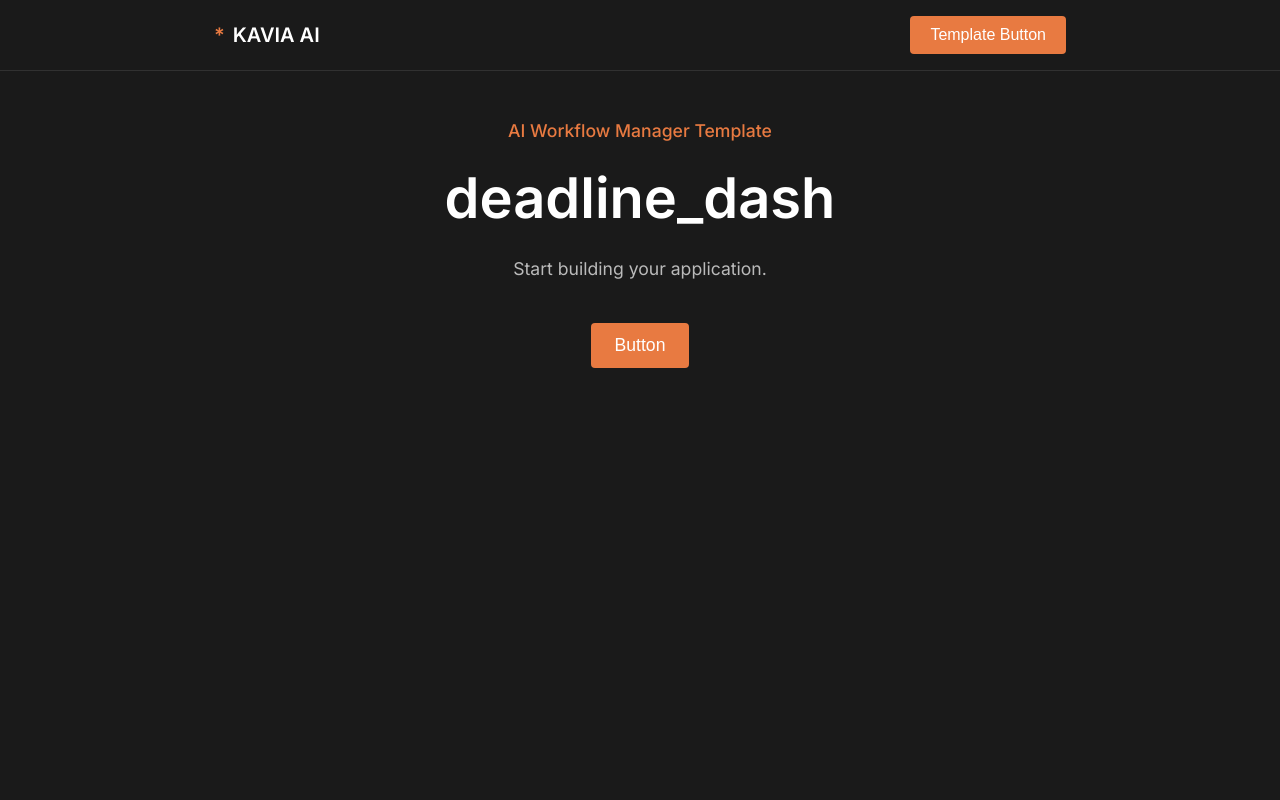
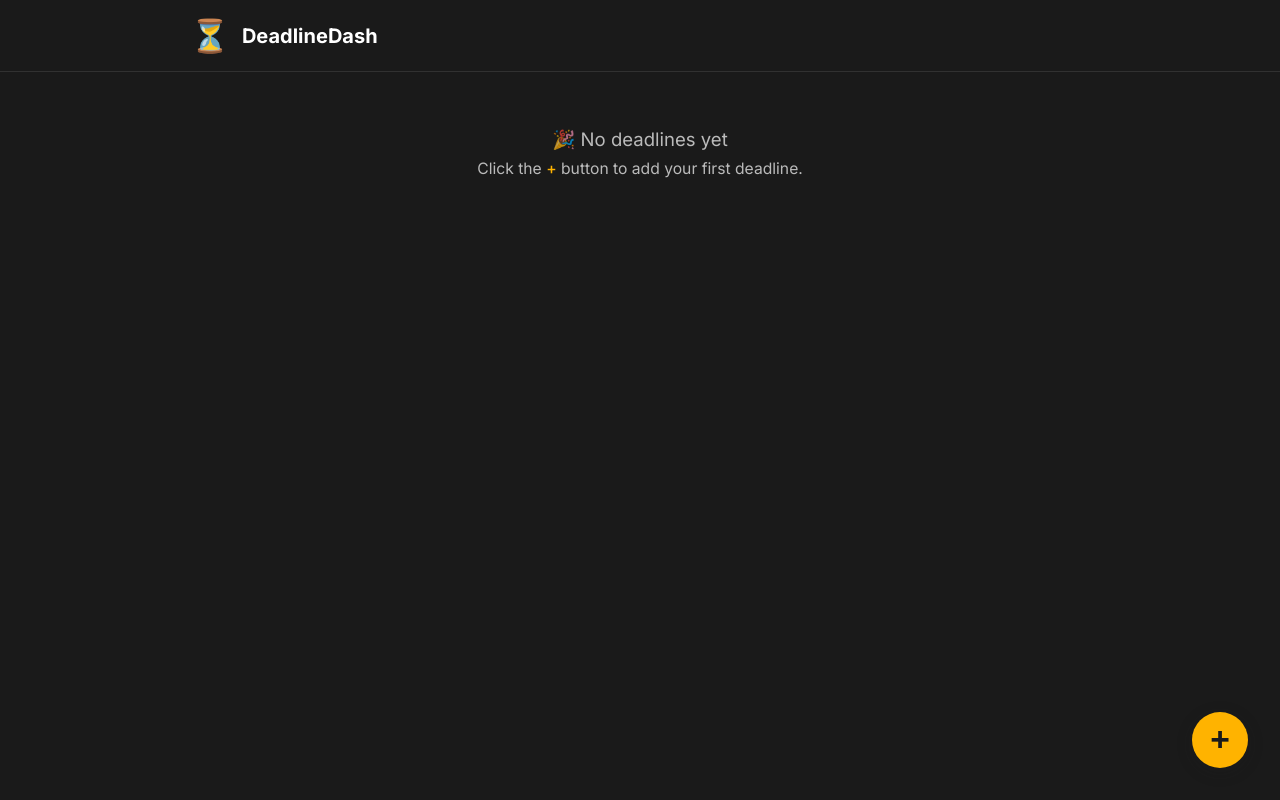
Before and after one commit to Workflow-Manager-admin/deadlinedash-27288-d5ff4310, a React (Create React App) app in the folder deadline_dash/: page / in a window 1280 px wide. Built offline with nearby package versions, Linux system fonts and the light colour scheme; the HTML template or start-up script is replaced by a standard one.

Commit message:
Auto-commit: Changes as of 2025-05-30T20:28:56.941801+00:00

```diff
--- a/deadline_dash/src/App.js
+++ b/deadline_dash/src/App.js
@@ -1,35 +1,93 @@
 import React from 'react';
 import './App.css';
 
+// PUBLIC_INTERFACE
 function App() {
   return (
     <div className="app">
-      <nav className="navbar">
-        <div className="container">
-          <div style={{ display: 'flex', justifyContent: 'space-between', width: '100%' }}>
-            <div className="logo">
-              <span className="logo-symbol">*</span> KAVIA AI
-            </div>
-            <button className="btn">Template Button</button>
+      {/* Top navigation bar */}
+      <nav className="navbar" role="navigation" aria-label="Main Navigation">
+        <div className="container" style={{ display: 'flex', alignItems: 'center', justifyContent: 'space-between', padding: 0 }}>
+          <div className="logo" style={{ fontWeight: 700 }}>
+            <span
+              className="logo-symbol"
+              aria-hidden="true"
+              style={{
+                color: 'var(--kavia-orange)',
+                fontWeight: 700,
+                fontSize: '2rem',
+                marginRight: 4
+              }}
+            >
+              ⏳
+            </span>
+            DeadlineDash
           </div>
         </div>
       </nav>
 
-      <main>
+      {/* Main list view area */}
+      <main
+        style={{
+          flex: 1,
+          marginTop: 72, // Leaves space for fixed navbar
+          padding: '0 0 64px 0',
+          minHeight: '60vh',
+          background: 'var(--kavia-dark)',
+        }}
+        aria-label="List of deadlines"
+      >
         <div className="container">
-          <div className="hero">
-            <div className="subtitle">AI Workflow Manager Template</div>
-
-            <h1 className="title">deadline_dash</h1>
-
-            <div className="description">
-              Start building your application.
+          {/* Deadline list will eventually be rendered here.
+              For now, show empty state. */}
+          <div
+            style={{
+              display: 'flex',
+              flexDirection: 'column',
+              alignItems: 'center',
+              marginTop: 56,
+              color: 'var(--text-secondary)',
+              minHeight: 220,
+            }}
+          >
+            <div style={{ fontSize: '1.16rem', marginBottom: 8 }}>
+              <span role="img" aria-label="no deadlines">🎉</span> No deadlines yet
             </div>
-
-            <button className="btn btn-large">Button</button>
+            <div style={{ fontSize: '0.98rem' }}>
+              Click the <span style={{ color: '#FFB300', fontWeight: 500 }}>+</span> button to add your first deadline.
+            </div>
           </div>
         </div>
       </main>
+
+      {/* Floating Action Button (FAB) */}
+      <button
+        className="fab"
+        aria-label="Add deadline"
+        style={{
+          position: 'fixed',
+          right: 32,
+          bottom: 32,
+          zIndex: 120,
+          backgroundColor: '#FFB300',
+          color: '#1A1A1A',
+          border: 'none',
+          borderRadius: '50%',
+          width: 56,
+          height: 56,
+          boxShadow: '0 4px 16px rgba(30,30,30,0.22)',
+          fontSize: '2.1rem',
+          fontWeight: 600,
+          display: 'flex',
+          alignItems: 'center',
+          justifyContent: 'center',
+          cursor: 'pointer',
+          transition: 'box-shadow 0.2s, background 0.2s',
+        }}
+        tabIndex={0}
+      >
+        +
+      </button>
     </div>
   );
 }
```
Also changed, not shown: 1 other file (tests, documents, lock files or other folders).
